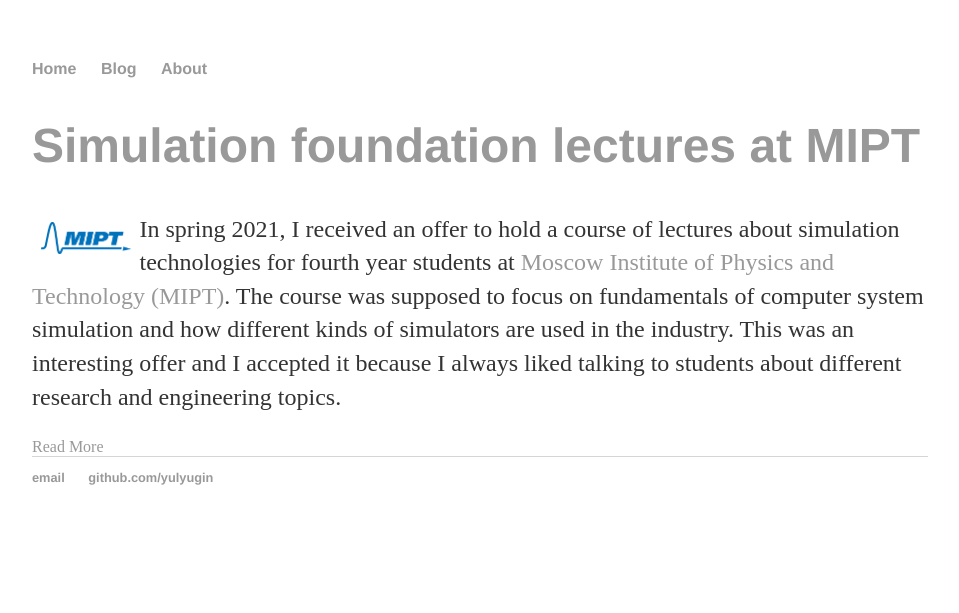
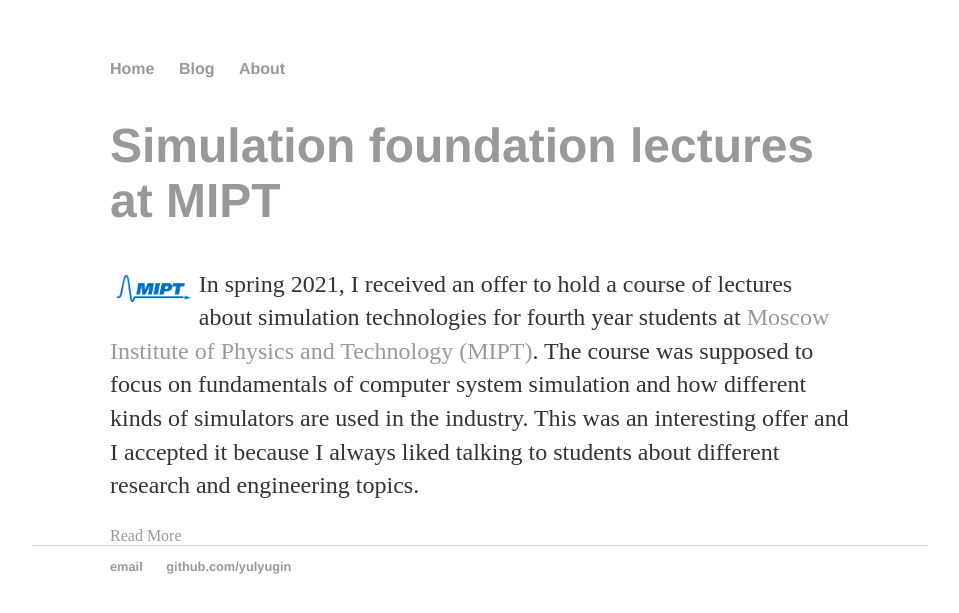
Before and after one commit to yulyugin/yulyugin.github.io, a Jekyll site: the page built from index.html, in a window 1280 px wide. Shown: the top 613 px of the page, without its empty margins (160-1119 px from the left). Built offline with Jekyll 4.4.1, drawn with Linux system fonts in a browser that asks for light colours.

Commit message:
Limit text width

```diff
--- a/_layouts/default.html
+++ b/_layouts/default.html
@@ -5,21 +5,25 @@
     <link rel="stylesheet" type="text/css" href="/css/main.css">
   </head>
   <body>
-    <nav>
-      <ul>
-        <li><a href="/">Home</a></li>
-        <li><a href="{{ site.baseurl }}">Blog</a></li>
-        <li><a href="/about">About</a></li>
-      </ul>
-    </nav>
     <div class="container">
+      <nav>
+        <ul>
+          <li><a href="/">Home</a></li>
+          <li><a href="{{ site.baseurl }}">Blog</a></li>
+          <li><a href="/about">About</a></li>
+        </ul>
+      </nav>
+
       {{ content }}
-    </div><!-- /.container -->
+    </div>
+
     <footer>
+      <div class="container">
       <ul>
         <li><a href="mailto:yulyugin@gmail.com">email</a></li>
         <li><a href="https://github.com/yulyugin">github.com/yulyugin</a></li>
       </ul>
+      </div>
     </footer>
   </body>
 </html>
--- a/css/main.css
+++ b/css/main.css
@@ -2,6 +2,14 @@ body {
     margin: 60px auto;
     width: 70%;
 }
+
+.container {
+    margin: 0 auto;
+    max-width: 740px;
+    padding: 0 10px;
+    width: 100%;
+}
+
 nav ul, footer ul {
     font-family:'Helvetica', 'Arial', 'Sans-Serif';
     padding: 0px;
@@ -28,6 +36,7 @@ p {
     line-height: 1.4em;
     color: #333;
 }
+
 footer {
     border-top: 1px solid #d5d5d5;
     font-size: .8em;
```
